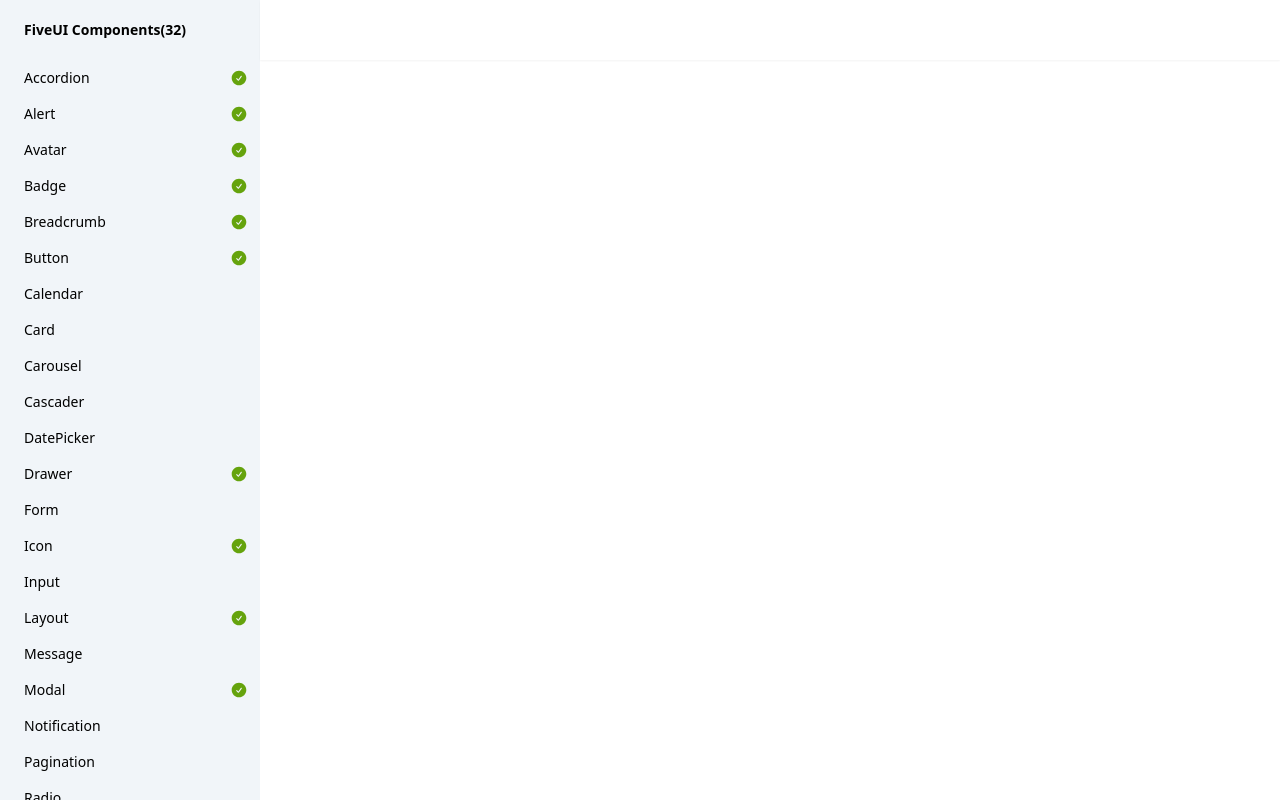
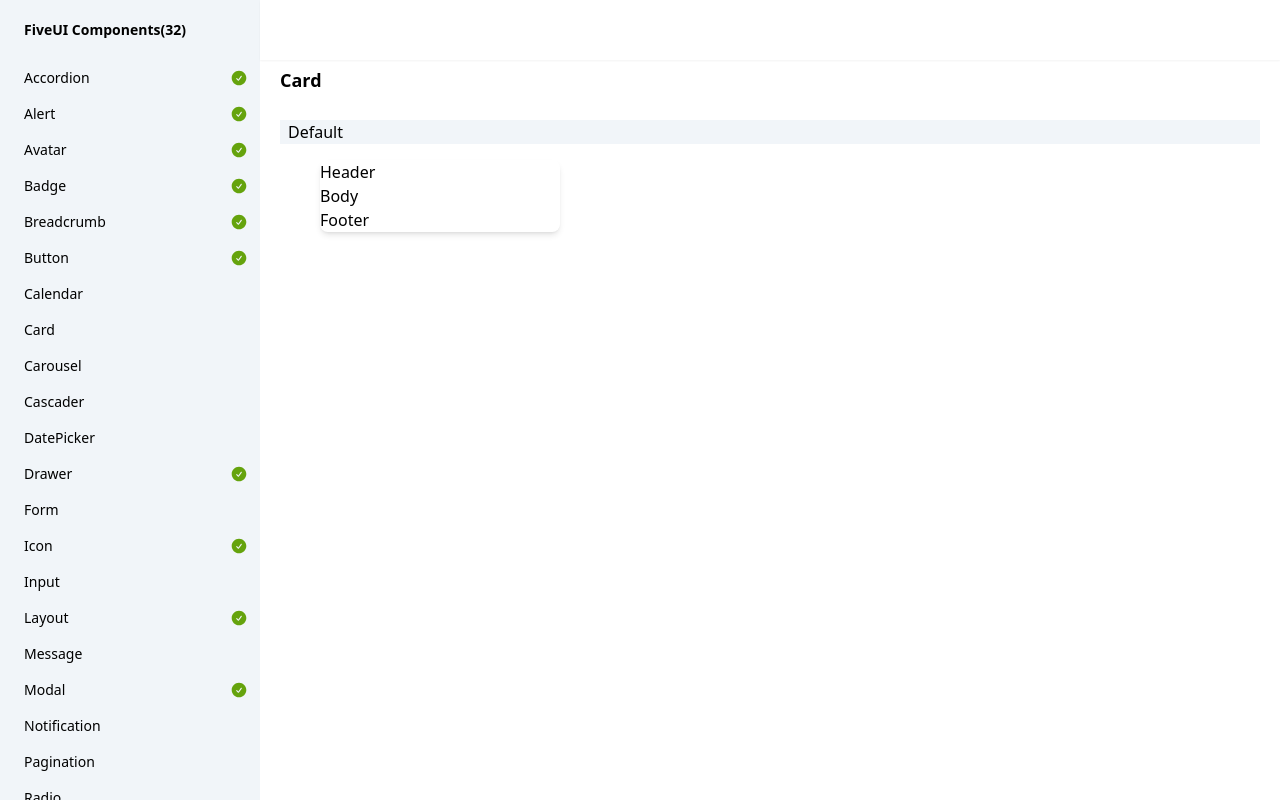
Before and after one commit to wqy2dev/five-ui, a SvelteKit app: page /card in a window 1280 px wide. Built offline with nearby package versions, Linux system fonts and the light colour scheme.

Commit message:
chore: update alert

```diff
--- a/src/lib/alert/Alert.svelte
+++ b/src/lib/alert/Alert.svelte
@@ -25,13 +25,6 @@ const alertVariants = tv({
 		border: "info",
 	},
 });
-
-const iconsMap = {
-	info: "InfoCircleSolid",
-	success: "SuccessCircleSolid",
-	warning: "WarnCircleSolid",
-	error: "ErrorCircleSolid",
-};
 
 type Variant = VariantProps<typeof alertVariants>["variant"];
 
--- a/src/lib/breadcrumb/BreadcrumbItem.svelte
+++ b/src/lib/breadcrumb/BreadcrumbItem.svelte
@@ -1,6 +1,6 @@
 <script lang="ts" module>
 import { getContext, onMount, type Snippet } from "svelte";
-import { type VariantProps, tv } from "tailwind-variants";
+import { tv } from "tailwind-variants";
 
 const breadcrumbItemVariants = tv({
 	base: "",
--- a/src/lib/card/Card.svelte
+++ b/src/lib/card/Card.svelte
@@ -1,44 +1,70 @@
-<script lang="ts">
-import type { Snippet } from "svelte";
+<script lang="ts" module>
 
-interface CardProps {
+type CardProps = {
     id?:string;
-    class?: string;
-    ref?: {(el:HTMLElement):void};
-    variant?: "info"|"success"|"warning"|"danger";
-    header?: Snippet;
-    footer?: Snippet;
-    children: Snippet;
+    class?:string;
+    style?:string;
+    ref?:{(el:HTMLElement):void};
+    header?:string|Snippet;
+    footer?:string|Snippet;
+    children?:Snippet;
 }
 
+</script>
+
+<script lang="ts">
+import { onMount, type Snippet } from "svelte";
+import { twMerge } from "tailwind-merge";
+
 let {
+    id,
+    ref,
     class:className,
+    style,
     header,
     footer,
     children
 }:CardProps = $props();
 
+let el:HTMLElement;
+
+onMount(() => {
+    ref?.(el);
+});
+
 </script>
 
 <div
+    bind:this={el}
+    id={id}
+    style={style}
+    class={twMerge("shadow-md ring-offset-0 rounded-lg", className)}
 >
     {#if header}
-        <div class="card-header">
-            {@render header?.()}
+        <div>
+            {#if header}
+                {#if typeof header === "string"}
+                    {header}
+                {:else}
+                    {@render header()}
+                {/if}
+            {/if}
         </div>
     {/if}
 
-    <div class="card-body">
-        {@render children()}
+    <div>
+        {@render children?.()}
     </div>
 
     {#if footer}
-        <div class="card-footer">
-            {@render footer?.()}
+        <div>
+            {#if footer}
+                {#if typeof footer === "string"}
+                    {footer}
+                {:else}
+                    {@render footer()}
+                {/if}
+            {/if}
         </div>
     {/if}
 </div>
-
-<style lang="scss">
-
-</style>
--- a/src/routes/card/+page.svelte
+++ b/src/routes/card/+page.svelte
@@ -0,0 +1,33 @@
+<script lang="ts">
+import { Card } from "$lib/index.js";
+</script>
+
+<svelte:head>
+	<title>Card</title>
+</svelte:head>
+
+<h2 class="text-lg font-bold leading-10">
+    Card
+</h2>
+
+<div class="space-y-4 mt-5">
+    <h4 class="text-base indent-2 bg-slate-100">
+        Default
+    </h4>
+
+    <div class="px-10 w-80">
+        <Card>
+            {#snippet header()}
+                Header
+            {/snippet}
+
+            Body
+
+            {#snippet footer()}
+                Footer
+            {/snippet}
+        </Card>
+    </div>
+
+
+</div>
--- a/tailwind.config.ts
+++ b/tailwind.config.ts
@@ -4,6 +4,7 @@ import colors from "tailwindcss/colors";
 import defaultTheme from "tailwindcss/defaultTheme";
 import typography from "@tailwindcss/typography";
 import forms from "@tailwindcss/typography";
+import plugin from "tailwindcss/plugin";
 
 const config: Config = {
 	content: ["./src/**/*.{html,js,svelte,ts}"],
@@ -24,6 +25,11 @@ const config: Config = {
     plugins: [
         typography,
         forms,
+        plugin(({ addBase }) => {
+            addBase({
+
+            });
+        }),
     ],
 };
 
```
